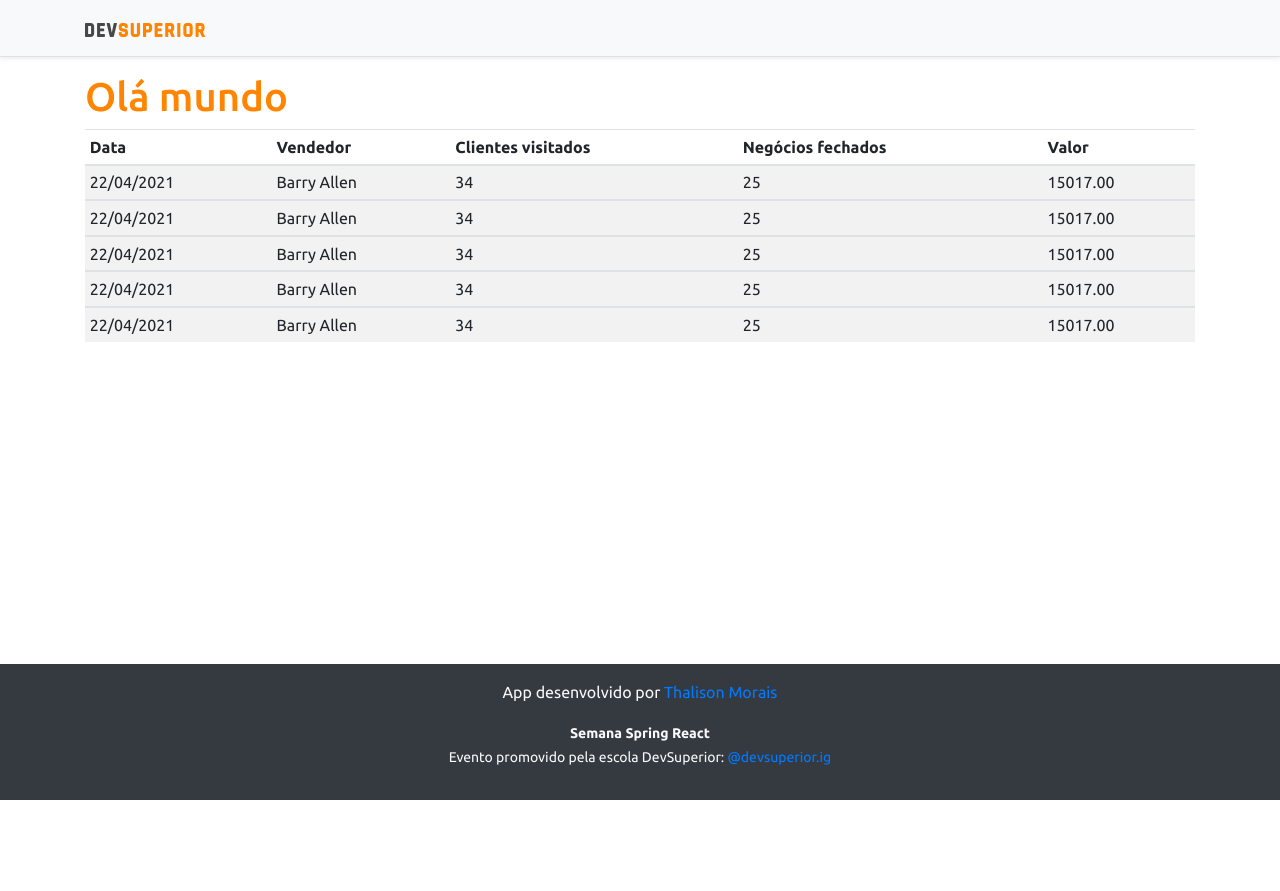
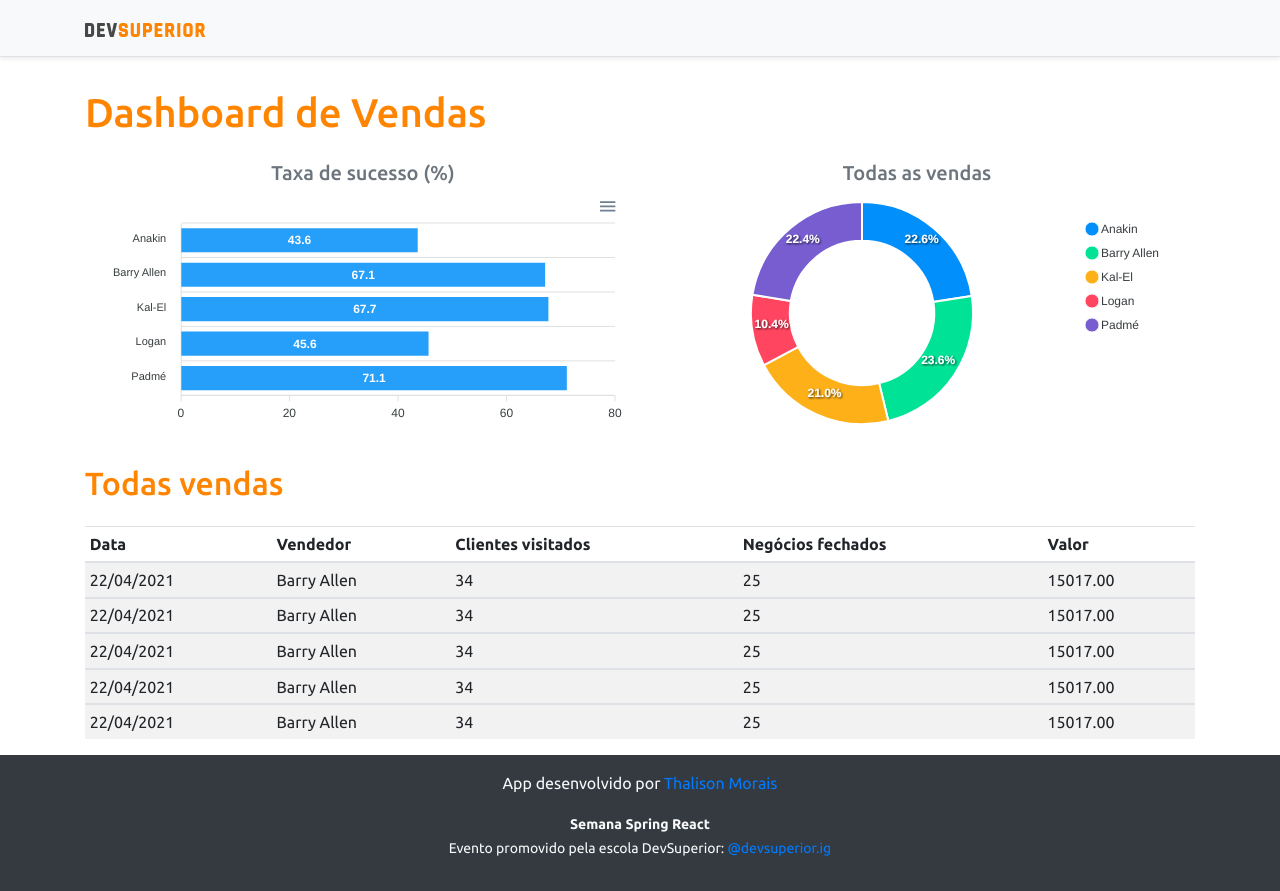
Before and after one commit to Thalisonh/projeto-sds3, a React (Create React App) app in the folder frontend/: page / in a window 1280 px wide. Before the commit the page ends 800 px from the top, so only its background shows below. Built offline with nearby package versions, Linux system fonts and the light colour scheme.

Commit message:
Static charts

```diff
--- a/frontend/package.json
+++ b/frontend/package.json
@@ -12,10 +12,12 @@
     "@types/node": "^12.0.0",
     "@types/react": "^17.0.0",
     "@types/react-dom": "^17.0.0",
+    "apexcharts": "^3.26.1",
     "bootstrap": "^4.6.0",
     "jquery": "1.9.1",
     "popper.js": "^1.16.1",
     "react": "^17.0.2",
+    "react-apexcharts": "^1.3.9",
     "react-dom": "^17.0.2",
     "react-scripts": "4.0.3",
     "typescript": "^4.1.2",
--- a/frontend/src/App.tsx
+++ b/frontend/src/App.tsx
@@ -1,4 +1,6 @@
+import BarChart from "components/BarChart";
 import DataTable from "components/DataTable";
+import DonutChart from "components/DonutChart";
 import Footer from "components/Footer";
 import NavBar from "components/NavBar/index";
 
@@ -7,7 +9,24 @@ function App() {
     <>
       <NavBar />
       <div className="class container">
-        <h1 className="text-primary">Olá mundo</h1>
+        <h1 className="text-primary py-3">Dashboard de Vendas</h1>
+
+        <div className="row px-3">
+          <div className="col-sm-6">
+            <h5 className="text-center text-secondary">Taxa de sucesso (%)</h5>
+            <BarChart/>
+          </div>
+          <div className="col-sm-6">
+            <h5 className="text-center text-secondary">Todas as vendas</h5>
+            <DonutChart/>
+          </div>
+        </div>
+
+        <div className="py-3">
+          <h2 className="text-primary">Todas vendas</h2>
+        </div>
+
+
         <DataTable/>
       </div>
       <Footer/>
--- /dev/null
+++ b/frontend/src/components/BarChart/index.tsx
@@ -0,0 +1,35 @@
+import Chart from 'react-apexcharts';
+
+function BarChart() {
+
+    const options = {
+        plotOptions: {
+            bar: {
+                horizontal: true,
+            }
+        },
+    };
+
+    const mockData = {
+        labels: {
+            categories: ['Anakin', 'Barry Allen', 'Kal-El', 'Logan', 'Padmé']
+        },
+        series: [
+            {
+                name: "% Sucesso",
+                data: [43.6, 67.1, 67.7, 45.6, 71.1]
+            }
+        ]
+    };
+
+    return (
+        <Chart
+            options = {{...options, xaxis: mockData.labels}}
+            series = {mockData.series}
+            type = "bar"
+            height = "240"
+        />
+    );
+}
+
+export default BarChart;
--- a/frontend/src/components/DataTable/index.tsx
+++ b/frontend/src/components/DataTable/index.tsx
@@ -1,5 +1,3 @@
-import ImgDsDark from 'assets/img/ds-dark.svg'
-
 function DataTable() {
     return (
         <div className="table-responsive">
--- /dev/null
+++ b/frontend/src/components/DonutChart/index.tsx
@@ -0,0 +1,26 @@
+import Chart from 'react-apexcharts';
+
+function DonutChart() {
+
+    const mockData = {
+        series: [477138, 499928, 444867, 220426, 473088],
+        labels: ['Anakin', 'Barry Allen', 'Kal-El', 'Logan', 'Padmé']
+    };
+
+    const options = {
+        legend: {
+            show: true
+        }
+    };
+
+    return (
+        <Chart
+            options = {{...options, labels: mockData.labels}}
+            series = {mockData.series}
+            type = "donut"
+            height = "240"
+        />
+    );
+}
+
+export default DonutChart;
--- a/frontend/src/components/Footer/index.tsx
+++ b/frontend/src/components/Footer/index.tsx
@@ -1,5 +1,3 @@
-import ImgDsDark from 'assets/img/ds-dark.svg'
-
 function Footer() {
     return (
         <footer className="footer mt-auto py-3 bg-dark">
```
Also changed, not shown: 1 other file (tests, documents, lock files or other folders).
